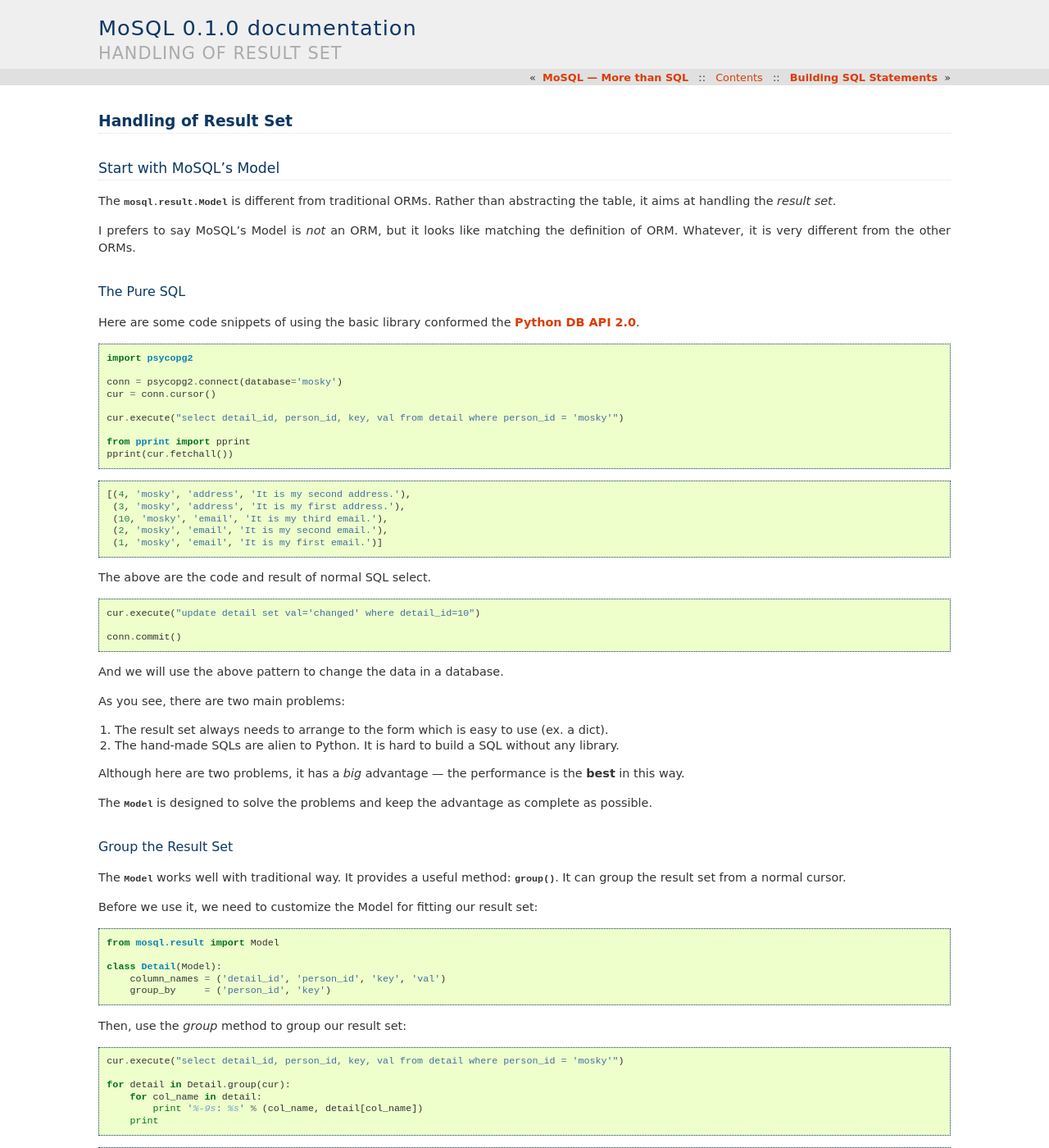
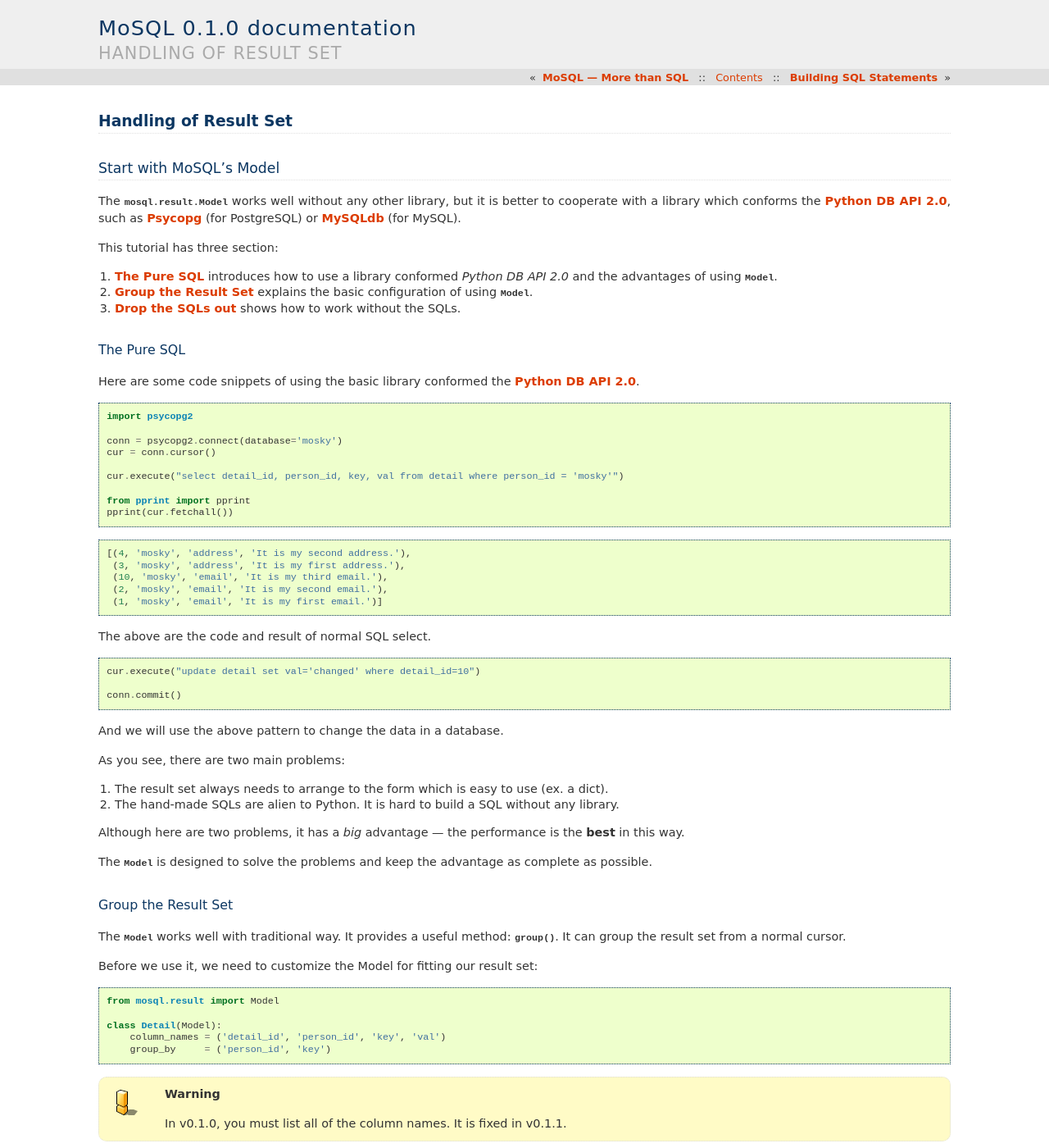
Before and after one commit to moskytw/mosql, a Sphinx documentation site: the page built from docs/result.rst, in a window 1280 px wide and 1400 px high. Shown: the whole window at 82% size. Built offline with Sphinx 7.4.7, drawn with Linux system fonts in a browser that asks for light colours; some of the changed text lies outside the part shown.

Commit message:
updated the result.rst

```diff
--- a/docs/result.rst
+++ b/docs/result.rst
@@ -6,14 +6,18 @@
 Start with MoSQL's Model
 ------------------------
 
-The :py:class:`mosql.result.Model` is different from traditional ORMs. Rather than abstracting the table, it aims at handling the `result set`.
+The :py:class:`mosql.result.Model` works well without any other library, but it is better to cooperate with a library which conforms the `Python DB API 2.0`_, such as `Psycopg <http://initd.org/psycopg/>`_ (for PostgreSQL) or `MySQLdb <http://sourceforge.net/projects/mysql-python/>`_ (for MySQL).
 
-I prefers to say MoSQL's Model is *not* an ORM, but it looks like matching the definition of ORM. Whatever, it is very different from the other ORMs.
+This tutorial has three section:
+
+1. `The Pure SQL`_ introduces how to use a library conformed `Python DB API 2.0` and the advantages of using :py:class:`~mosql.result.Model`.
+2. `Group the Result Set`_ explains the basic configuration of using :py:class:`~mosql.result.Model`.
+3. `Drop the SQLs out`_ shows how to work without the SQLs.
 
 The Pure SQL
 ^^^^^^^^^^^^
 
-Here are some code snippets of using the basic library conformed the `Python DB API 2.0 <http://www.python.org/dev/peps/pep-0249/>`_.
+Here are some code snippets of using the basic library conformed the `Python DB API 2.0`_.
 
 ::
 
@@ -54,6 +58,8 @@
 
 The :py:class:`~mosql.result.Model` is designed to solve the problems and keep the advantage as complete as possible.
 
+.. _`Python DB API 2.0`: http://www.python.org/dev/peps/pep-0249/
+
 Group the Result Set
 ^^^^^^^^^^^^^^^^^^^^
 
@@ -68,6 +74,9 @@
     class Detail(Model):
         column_names = ('detail_id', 'person_id', 'key', 'val')
         group_by     = ('person_id', 'key')
+
+.. warning::
+    In v0.1.0, you must list all of the column names. It is fixed in v0.1.1.
 
 Then, use the `group` method to group our result set:
 
@@ -130,6 +139,9 @@
 .. note::
     If you are using `Psycopg <http://initd.org/psycopg/>`_, the Pool we mentioned is equal to its `Connections Pool <http://initd.org/psycopg/docs/pool.html>`_.
 
+.. note::
+    If you are using `official MySQL connector for Python <https://pypi.python.org/pypi/mysql-connector-python>`_, you may need to set ``buffered`` argument to True at the ``connect``.
+
 Then, for applying the changes, the Model have to know the name of table.
 
 After prepared the above materials, put them into the Model:
@@ -142,7 +154,7 @@
         pool       = DummyPool()
         ...
 
-Then, you can use the Model's :py:meth:`~mosql.result.Model.find` instead of the select.
+Then, you can use the Model's :py:meth:`~mosql.result.Model.find` (or :py:meth:`~mosql.result.Model.seek`) instead of the select.
 
 ::
 
@@ -184,7 +196,7 @@
     ["UPDATE detail SET val = 'changed' WHERE detail_id = 1"]
 
 .. warning::
-    In 0.1.0, you must specify the `identify_by` -- otherwise it will generate a update SQL without any condition. That's terrible.
+    In 0.1.0, you must specify the `identify_by` -- otherwise it will generate a update SQL without any condition. That's terrible. It is fixed in v0.1.1.
 
 That's all. You may want to know more methods the Model provides: :ref:`model-api`.
 
```
